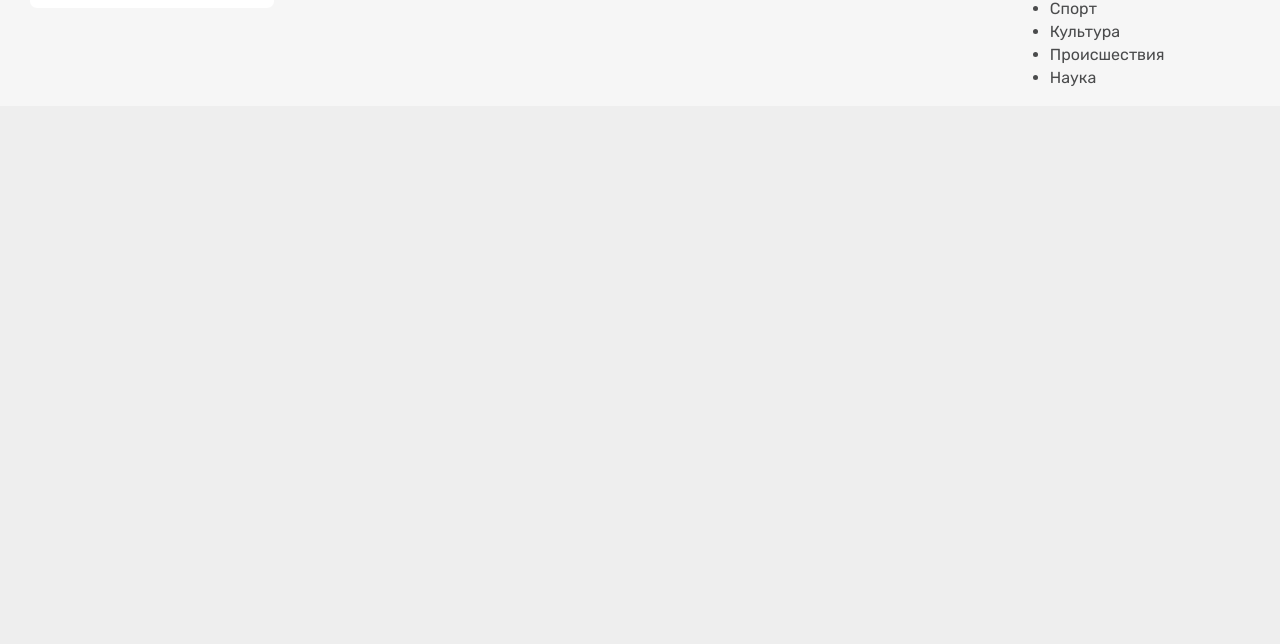
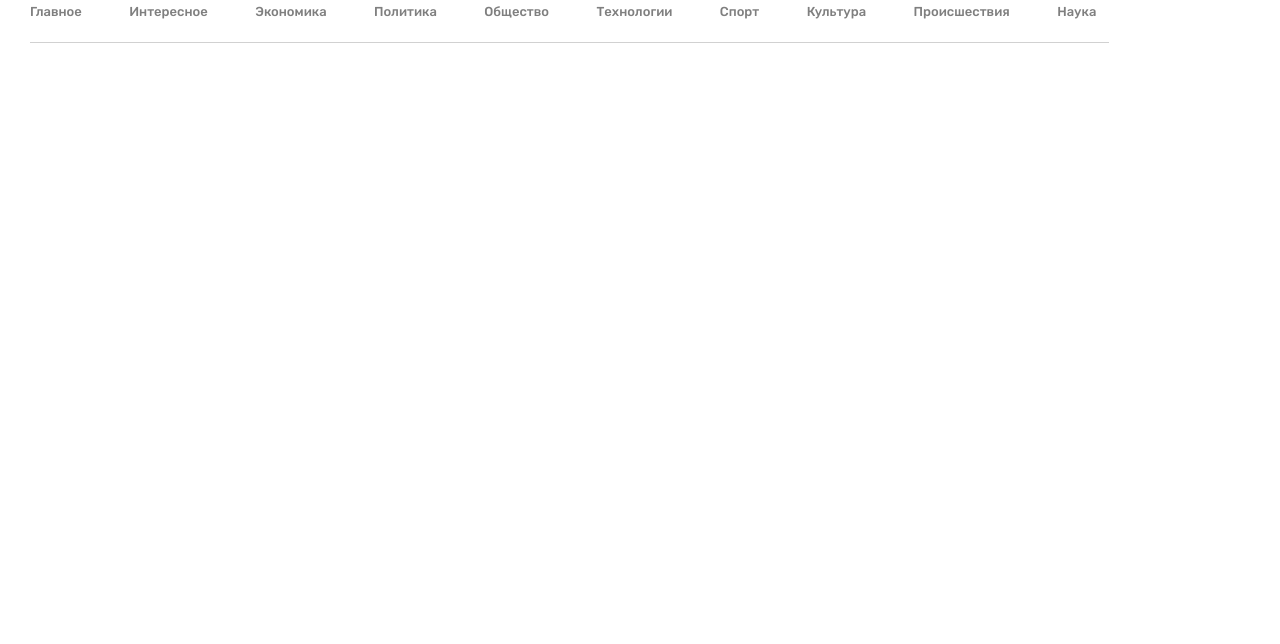
Before and after one commit to Mr-Perfectuz/Namanganliklar24, a plain HTML site: page index.html in a window 1280 px wide. Shown: the part 156-800 px from the top of the page. Drawn offline with Linux system fonts and the light colour scheme.

Commit message:
update nav-list

```diff
--- a/index.html
+++ b/index.html
@@ -58,19 +58,18 @@
           <!-- SITE-NAV -->
           <div class="site-nav">
                <nav class="container">
-                    <ul class="site-nav-list">
-                         <li class="sitenav-item">Главное<a href="#"></a></li>
-                         <li class="sitenav-item">Интересное<a href="#"></a></li>
-                         <li class="sitenav-item">Экономика<a href="#"></a></li>
-                         <li class="sitenav-item">Политика<a href="#"></a></li>
-                         <li class="sitenav-item">Общество<a href="#"></a></li>
-                         <li class="sitenav-item">Технологии<a href="#"></a></li>
-                         <li class="sitenav-item">Спорт<a href="#"></a></li>
-                         <li class="sitenav-item">Культура<a href="#"></a></li>
-                         <li class="sitenav-item">Происшествия<a href="#"></a></li>
-                         <li class="sitenav-item">Наука<a href="#"></a></li>
+                    <ul class="sitenav-list">
+                         <li class="sitenav-item"><a class="sitenav-link" href="#">Главное</a></li>
+                         <li class="sitenav-item"><a class="sitenav-link" href="#">Интересное</a></li>
+                         <li class="sitenav-item"><a class="sitenav-link" href="#">Экономика</a></li>
+                         <li class="sitenav-item"><a class="sitenav-link" href="#">Политика</a></li>
+                         <li class="sitenav-item"><a class="sitenav-link" href="#">Общество</a></li>
+                         <li class="sitenav-item"><a class="sitenav-link" href="#">Технологии</a></li>
+                         <li class="sitenav-item"><a class="sitenav-link" href="#">Спорт</a></li>
+                         <li class="sitenav-item"><a class="sitenav-link" href="#">Культура</a></li>
+                         <li class="sitenav-item"><a class="sitenav-link" href="#">Происшествия</a></li>
+                         <li class="sitenav-item"><a class="sitenav-link" href="#">Наука</a></li>
                     </ul>
-                    <hr>
                </nav>
           </div>
      </header>
--- a/style.css/style.css
+++ b/style.css/style.css
@@ -14,7 +14,7 @@ body{
      font-size: 16px;
      line-height: 22px;
      color: #4A4B4C;
-     background-color: #EEEEEE;
+     background-color: #fff;
 }
 
 
@@ -31,16 +31,11 @@ body{
 }
 
 /* SITE_HEADER  */
-.site-header{
-     display: flex;
-     align-items: center;
-     background-color: #f6f6f6;
-
-}
 .site-header-container{
      display: flex;
      align-items: center;
      justify-content: space-between;
+     background-color: #f6f6f6;
 }
 
 .left-header{
@@ -167,3 +162,34 @@ body{
      border-radius: 10px;
 
 }
+
+/* Site nav  */
+.site-nav{
+     width: 1200px;
+     background-color: #fff;
+     margin-top: 30px;
+     font-weight: 500;
+     font-size: 18px;
+     line-height: 21px;
+
+}
+.sitenav-list{
+     display: flex;
+     align-items: center;
+     list-style: none;
+     padding: 0;
+     margin: 0;
+     display: flex;
+     align-items: center;
+     padding-bottom: 20px;
+     border-bottom: 1px solid #d1d1d1;
+}
+
+.sitenav-item:not(:last-child) {
+     margin-right: 34.44px;
+}
+
+.sitenav-link{
+     color: #7f7f7f;
+     text-decoration: none;
+}
```
Lines whose indentation alone changed are shown as unchanged.
